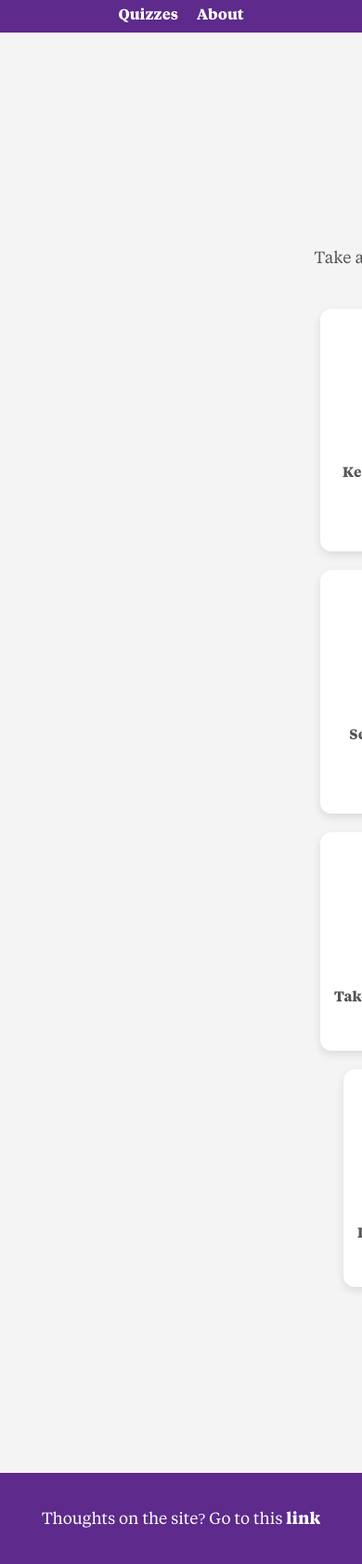
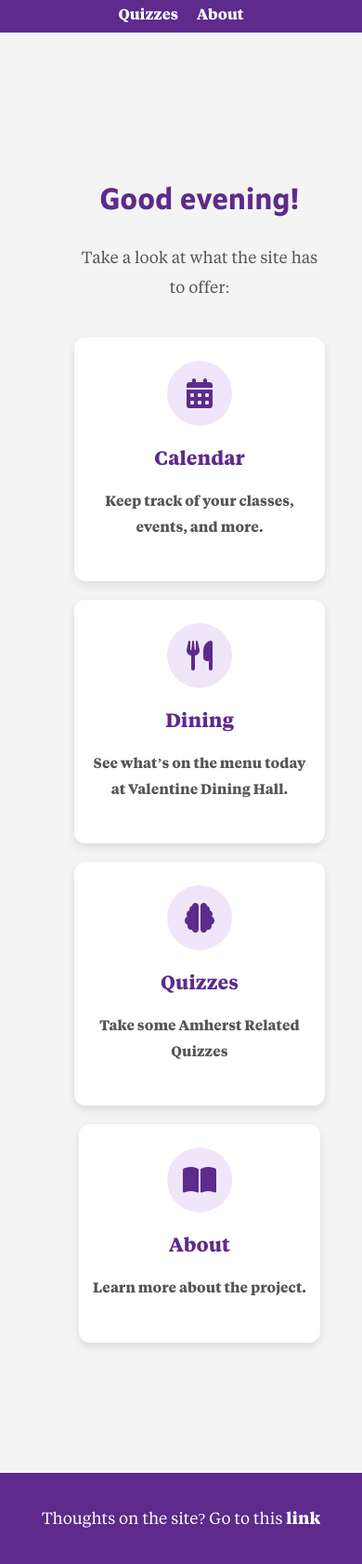
Before and after one commit to Veemon22/hci-amherst-college-student-site, a Flask app: template templates/home.html in a window 390 px wide. Shown: the part 317-1999 px from the top of the page at 93% size. Run offline with Flask 3, Linux system fonts and the light colour scheme; the template is opened without the code that fills it, so the values that code supplies are empty.

Commit message:
Attempting to fix mobile look and minor homepage changes

```diff
--- a/static/css/base.css
+++ b/static/css/base.css
@@ -60,7 +60,7 @@ body {
 
 main {
     flex: 1;
-    min-width: 1000px;
+    width: 100%;
     max-width: 1500px;
     margin: 0 auto;
     padding: 40px 20px;
--- a/static/css/home.css
+++ b/static/css/home.css
@@ -2,7 +2,7 @@
     width: 100vw;
     max-width: 1000px;
     margin: 40px auto;
-    padding: 60px 20px;
+    padding: 60px 60px;
     box-sizing: border-box;
     text-align: center;
 }
@@ -23,11 +23,13 @@
 }
 
 .feature-grid {
-    display: grid;
-    grid-template-columns: repeat(auto-fit, minmax(220px, 1fr));
+    display: flex;
     gap: 20px;
     width: 100%;
-    justify-items: center;
+    justify-content: center;
+    align-items: center;
+    flex-wrap: wrap;
+    box-sizing: border-box;
 }
 
 .feature-card {
```
